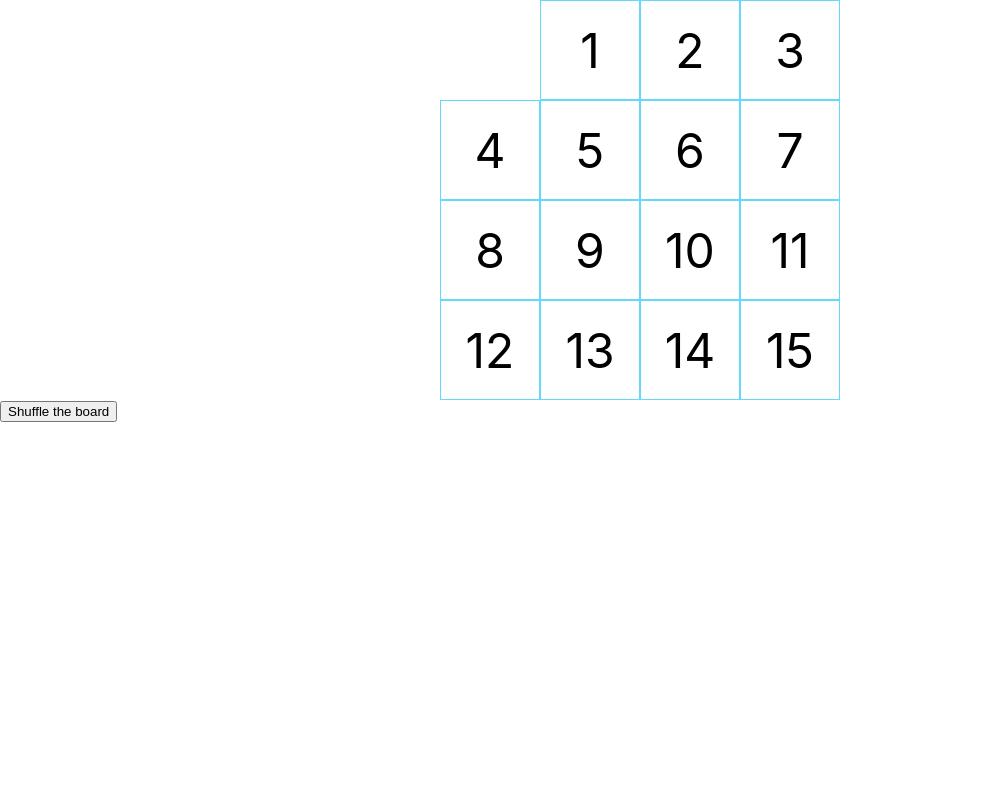
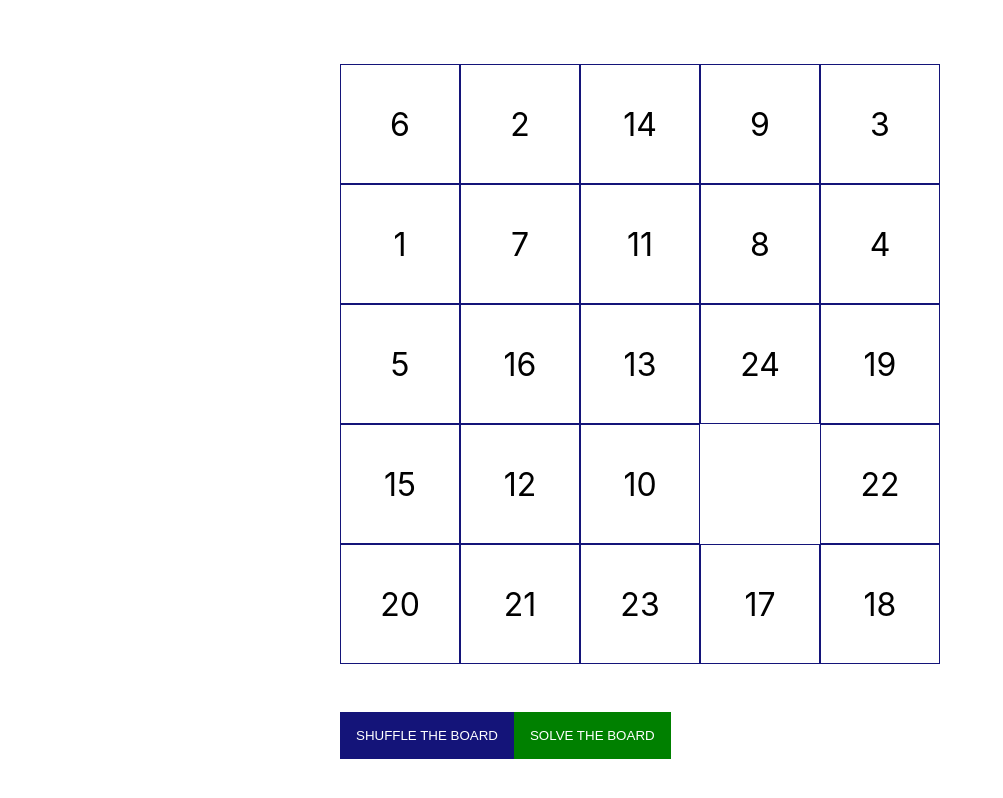
Before and after one commit to Barelydead/game-15, a React (Create React App) app: page / in a window 1280 px wide. Shown: the top 798 px of the page, without its empty margins (0-1003 px from the left). Built offline with nearby package versions, Linux system fonts and the light colour scheme.

Commit message:
fixed basic style readme and last of game logic

```diff
--- a/src/App.css
+++ b/src/App.css
@@ -1,28 +1,64 @@
+body {
+  padding: 4rem 0 6rem;
+}
+
 .board {
-  width: 500px;
-  height: 400px;
-  margin: 0 auto;
   display: flex;
   flex-wrap: wrap;
 }
 
+.game {
+  margin: 0 auto;
+}
+
+.game-controls {
+  display: flex;
+  margin-top: 3rem;
+}
+
 .tile {
   box-sizing: border-box;
-  width: 100px;
-  height: 100px;
-  border: 1px solid #61dafb;
-  font-size: 3rem;
+  position: relative;
+  border: 1px solid #141479;
+  font-size: 2em;
   display: flex;
   justify-content: center;
   align-items: center;
-  transition: transform 0.5s ease-in;
+  transition: all 0.2s ease-in;
+  transition-property: left, top;
   transform: matrix(1, 0, 0, 1, 0, 0);
+  left: 0;
+  top: 0;
+}
+
+
+.tile:hover {
+  background-color: #eee;
 }
 
 .hidden {
   color: white;
-  opacity: 1;
   position: relative;
   z-index: -1;
   border: none;
 }
+
+.btn {
+  padding: 1rem;
+  border: none;
+  text-transform: uppercase;
+  color: white;
+}
+
+.btn:hover {
+  text-decoration: underline;
+}
+
+.btn-solve {
+  background-color: green;
+}
+
+
+.btn-shuffle {
+  background-color: #141479;;
+}
--- a/src/App.js
+++ b/src/App.js
@@ -6,18 +6,21 @@ class App extends React.Component {
   constructor(props) {
     super(props);
     this.state = {
-      rows: 4,
-      cols: 4,
-      finnished: false,
+      rows: 5,
+      cols: 5,
       game: [],
-      startingGame: [],
+      tileSize: 0,
     };
   }
 
   componentDidMount = () => {
     this.setBoardSize();
+    this.shuffleBoard();
+    window.addEventListener("resize", this.setBoardSize);
+  }
+
+  componentWillMount = () => {
     this.initBoard();
-    this.shuffleBoard();
   }
 
   render() {
@@ -28,19 +31,39 @@ class App extends React.Component {
             return <GameTile onClick={(evt) => this.handleClick(value, evt)} key={i} value={value}></GameTile>
           })}
         </div>
-        <button onClick={this.shuffleBoard}>Shuffle the board</button>
+        <div class="game-controls">
+          <button className="btn btn-shuffle" onClick={this.shuffleBoard}>Shuffle the board</button>
+          <button className="btn btn-solve" onClick={this.initBoard}>Solve the board</button>
+        </div>
       </div>
     );
   }
 
+  hasMoreRows = () => {
+    return this.state.rows > this.state.cols;
+  }
+
   setBoardSize = () => {
-    const width = this.state.cols * 100;
-    const height = this.state.rows * 100;
+    const winHeight = window.innerHeight;
+    const winWidth = window.innerWidth ;
 
-    console.log(height);
+    const height = winHeight / this.state.rows;
+    const width = winWidth / this.state.cols;
 
-    document.querySelector('.board').style.width = width + 'px';
-    document.querySelector('.board').style.height = height + 'px';
+    const tileSize = Math.round((height < width ? height : width) * .75);
+
+    document.querySelector('.game').style.width = tileSize * this.state.cols + 'px';
+    document.querySelector('.board').style.height = tileSize * this.state.rows + 'px';
+
+    document.querySelectorAll('.tile').forEach((tile) => {
+      tile.style.height = tileSize + 'px';
+    });
+
+    document.querySelectorAll('.tile').forEach((tile) => {
+      tile.style.width = tileSize + 'px';
+    });
+
+    this.setState({tileSize: tileSize})
   }
 
   initBoard = () => {
@@ -51,9 +74,8 @@ class App extends React.Component {
       newGame.push(i);
     }
 
-    this.setState((state, props) => {
+    this.setState(() => {
       return {
-        startingGame: newGame,
         game: newGame,
       };
     });
@@ -64,6 +86,7 @@ class App extends React.Component {
 
     for (let i = 0; i < 1000; i++) {
       let randomNumber = Math.floor(Math.random() * Math.floor(gamesize));
+
       if (this.isLegalMove(randomNumber)) {
         this.swapNumbers(randomNumber)
       }
@@ -75,36 +98,34 @@ class App extends React.Component {
     if (this.isLegalMove(value)) {
 
       const tile = evt.currentTarget;
-      const style = window.getComputedStyle(tile)
-      // const matrix = style.transform
-      // const numberPattern = /-?\d+\.?\d*/g;
-      // const matrixValues = matrix.match( numberPattern );
+      const direction = this.getDirection(value);
 
-      const direction = this.getDirection(value);
-      console.log(direction);
+      switch (direction) {
+        case 'left':
+          tile.style.left = -this.state.tileSize + 'px';
+          break;
 
-      // switch (direction) {
-      //   case 'up':
-      //     matrixValues[5] = parseInt(matrixValues[5]) - 100;
-      //     break;
-      //   case 'down':
-      //     matrixValues[5] = parseInt(matrixValues[5]) + 100;
-      //     break;
-      //   case 'left':
-      //     matrixValues[4] = parseInt(matrixValues[4]) - 100;
-      //     break;
-      //   case 'right':
-      //     matrixValues[4] = parseInt(matrixValues[4]) + 100;
-      //     break;
-      //   default:
-      //     break;
-      // }
+        case 'right':
+          tile.style.left = this.state.tileSize + 'px';
+          break;
 
-      // const matrixString = `matrix(${matrixValues.join(', ')})`;
+        case 'up':
+          tile.style.top = -this.state.tileSize + 'px';
+          break;
 
-      // tile.style.transform = matrixString;
+        case 'down':
+          tile.style.top = this.state.tileSize + 'px';
+          break;
 
-      this.swapNumbers(value);
+        default:
+          break;
+      }
+
+      setTimeout(() => {
+        tile.style.top = '';
+        tile.style.left = '';
+        this.swapNumbers(value);
+      }, 200)
     }
   }
 
```
Also changed, not shown: 1 other file (tests, documents, lock files or other folders).
